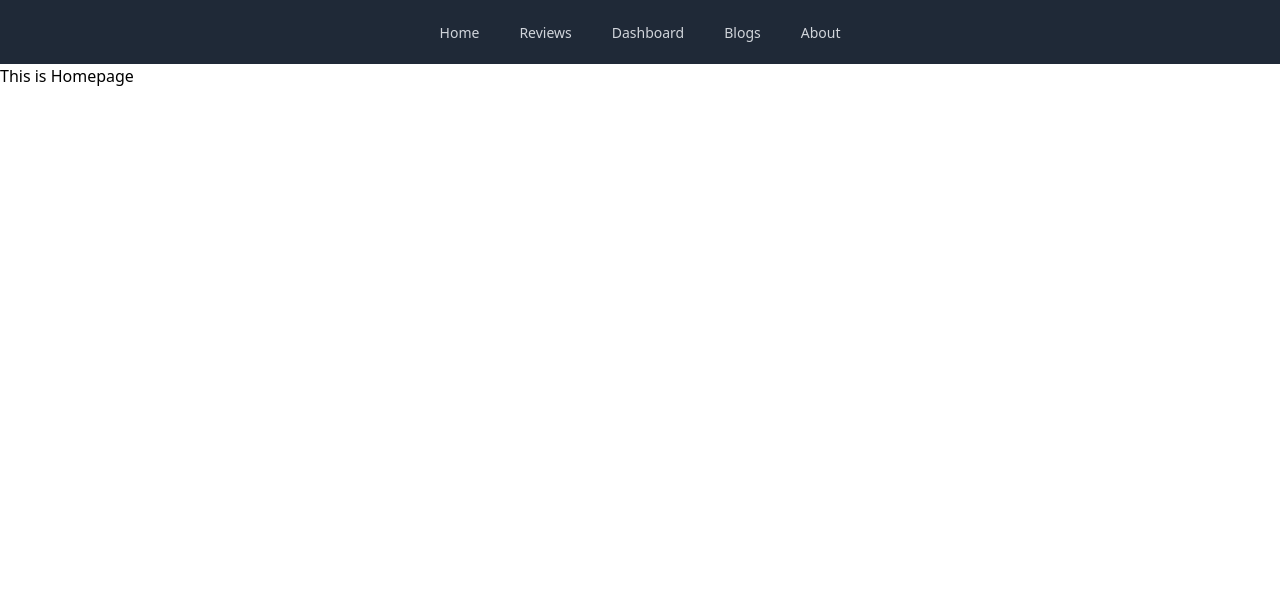
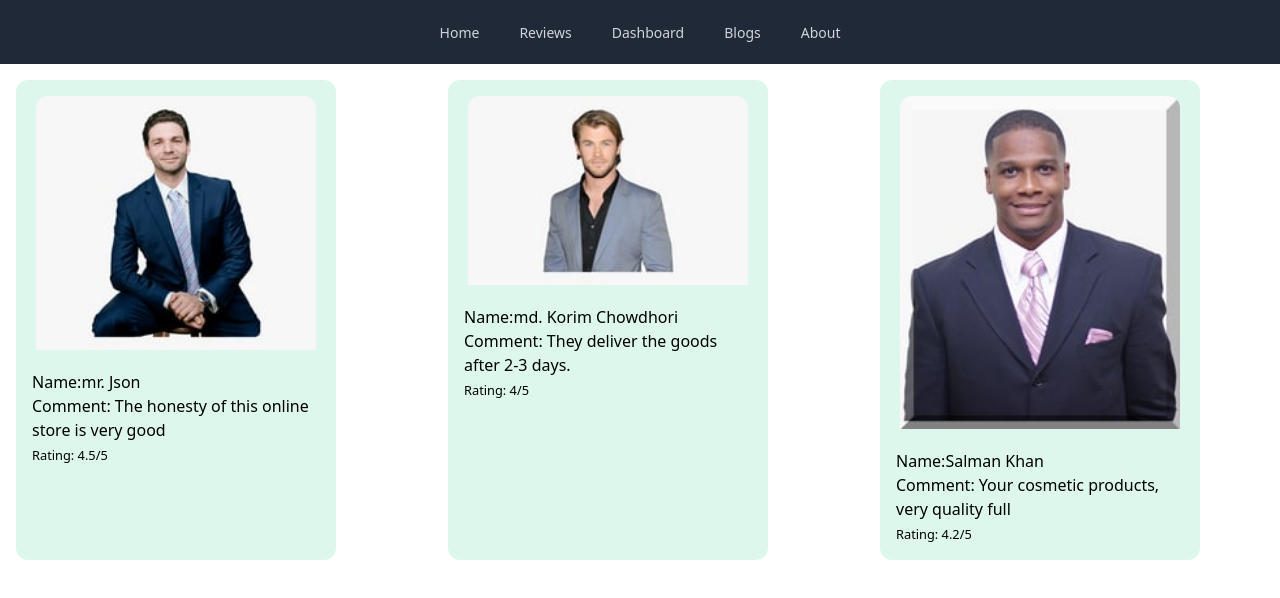
Before and after one commit to Md-RonyAhmed/product-reviews-website-react, a React (Create React App) app: page / in a window 1280 px wide. Shown: the top 598 px of the page. Built offline with nearby package versions, Linux system fonts and the light colour scheme.

Commit message:
User component added

```diff
--- a/public/Users.json
+++ b/public/Users.json
@@ -24,7 +24,7 @@
         "name": "bapparz",
         "pic": "./picture/p4.png",
         "comment": "ভাই আমাকে একটা গার্লফ্রেন্ড দিতে পারবেন ? আমি যত টাকা লাগে দিবো ",
-        "rating": "NaN",
+        "rating": "1.5/5",
         "id": 104
     },
     {
--- /dev/null
+++ b/src/components/Display/Display.jsx
@@ -0,0 +1,11 @@
+import React from 'react';
+
+const Display = () => {
+   return (
+      <div>
+
+      </div>
+   );
+};
+
+export default Display;
--- a/src/components/Home/Home.jsx
+++ b/src/components/Home/Home.jsx
@@ -1,10 +1,16 @@
 import React from 'react';
+import { useReviews } from '../../useReviews/useReviews';
+import User from '../User/User';
 
 const Home = () => {
+   const [users, setUsers] = useReviews();
+
    return (
-      <div>
-         <h1>This is Homepage</h1>
-      </div>
+     <div className="grid grid-cols-3 gap-4">
+       {users.slice(0, 3).map((user) => (
+         <User key={user.id} user={user}></User>
+       ))}
+     </div>
    );
 };
 
--- /dev/null
+++ b/src/components/User/User.jsx
@@ -0,0 +1,27 @@
+import React from 'react';
+
+const User = (props) => {
+   const { name, pic, comment, rating } = props.user;
+   return (
+     <>
+       <div className="bg-green-100 p-4 m-4 w-80 h-[480px] rounded-xl">
+         <div>
+           <img
+             className="rounded-xl mx-auto pb-5"
+             width="280px"
+             height="215px"
+             src={pic}
+             alt=""
+           />
+         </div>
+         <h4>Name:{name}</h4>
+         <p>Comment: {comment}</p>
+         <p>
+           <small>Rating: {rating}</small>
+         </p>
+       </div>
+     </>
+   );
+};
+
+export default User;
--- /dev/null
+++ b/src/useReviews/useReviews.js
@@ -0,0 +1,11 @@
+import { useEffect, useState } from "react"
+
+export const useReviews = () => {
+   const [users, setUsers] = useState([]);
+   useEffect(() => {
+      fetch('Users.json')
+         .then(res => res.json())
+         .then(data => setUsers(data));
+   }, []);
+   return [users, setUsers];
+}
```
Also changed, not shown: public/picture/p3.png, public/picture/p6.png.
